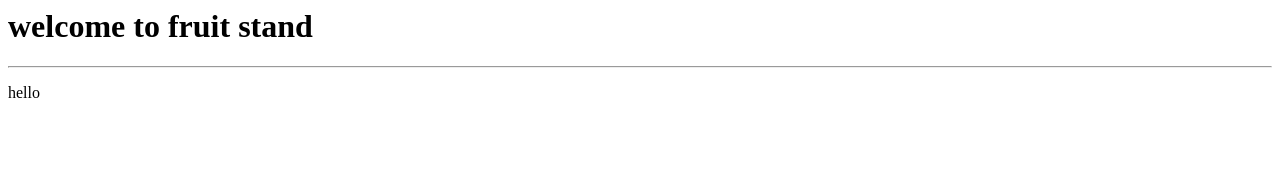
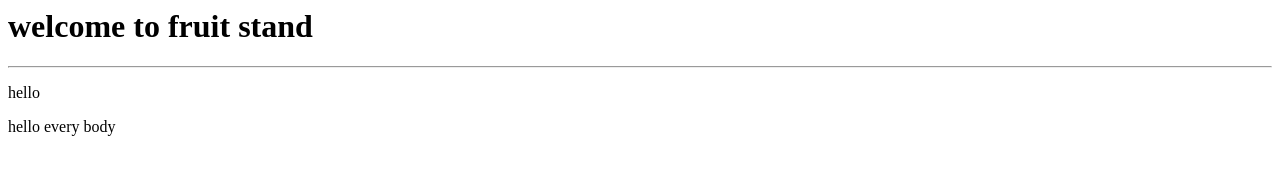
Before and after one commit to BUGBUGgit/depot, a plain HTML site: page index.html in a window 1280 px wide. Drawn offline with Linux system fonts and the light colour scheme.

Commit message:
sixth git

```diff
--- a/index.html
+++ b/index.html
@@ -12,6 +12,7 @@
 <hr>
 
 <p>hello</p>
+<p>hello every body</p>
 
 </body>
 
```
